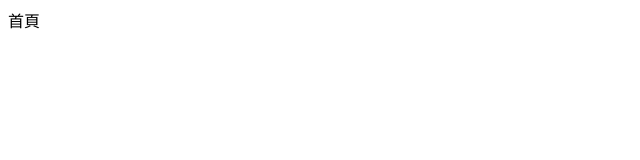
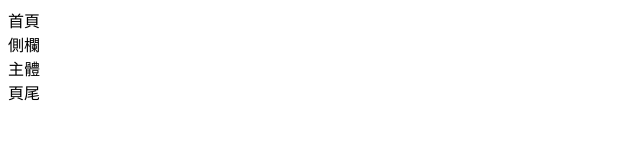
Before and after one commit to bearman-sky/bearman-sky.github.io, a plain HTML site: page index.html in a window 1280 px wide. Shown: the whole page, without its empty margins (0-640 px from the left). Drawn offline with Linux system fonts and the light colour scheme.

Commit message:
html5 test

```diff
--- a/index.html
+++ b/index.html
@@ -8,6 +8,9 @@
 <body>
 
 <header>首頁</header>
+<aside>側欄</aside>
+<main>主體</main>
+<footer>頁尾</footer>
 
 </body>
 
```
